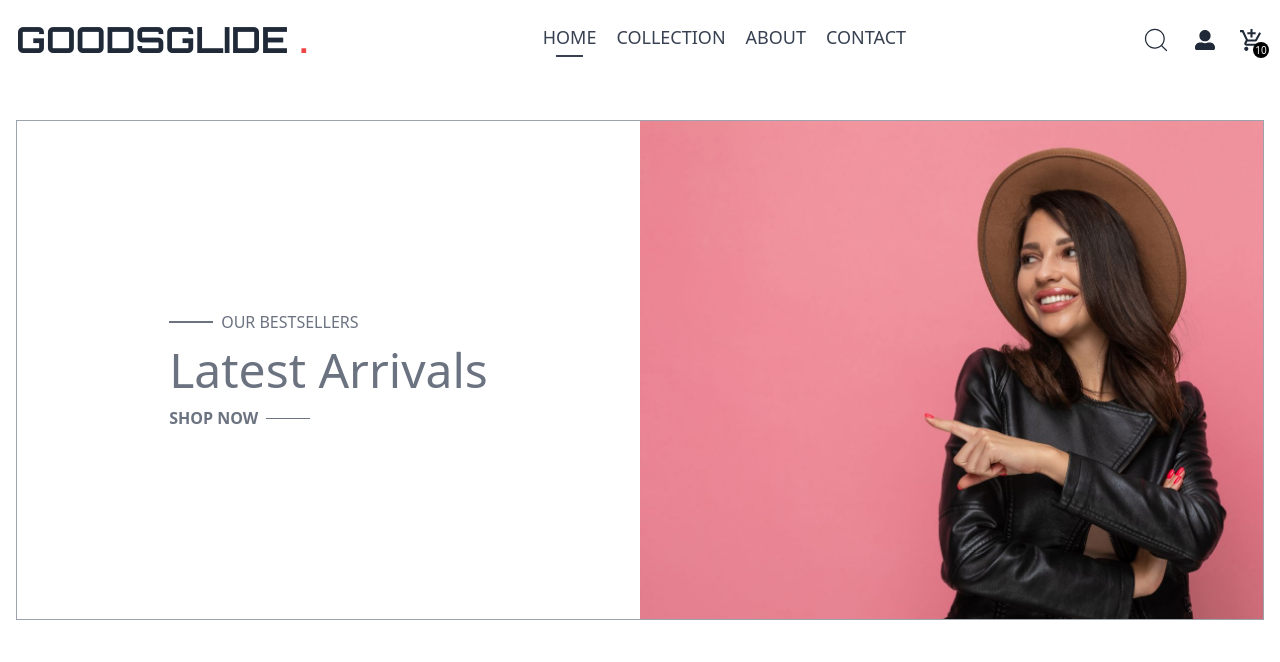
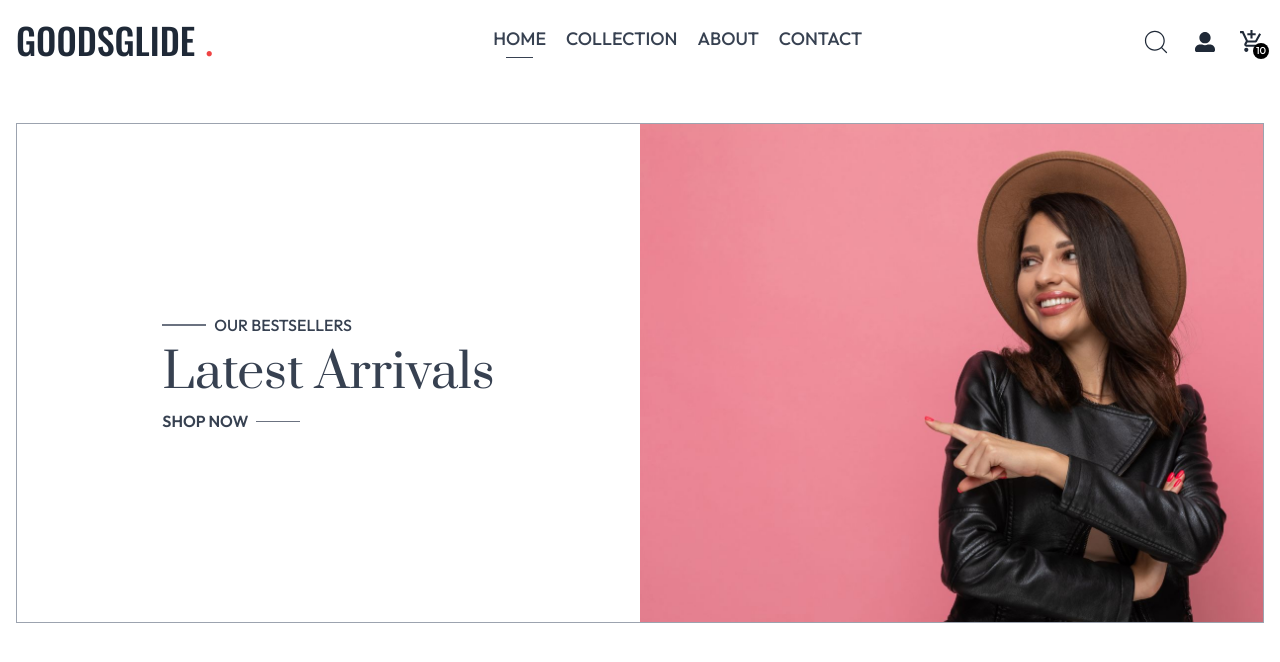
Before and after one commit to alaminkazi12/goodsgliede-font-end, a React (Vite) app: page / in a window 1280 px wide. Shown: the top 662 px of the page. Built offline with nearby package versions, Linux system fonts and the light colour scheme.

Commit message:
added font style on hero

```diff
--- a/src/components/Hero.jsx
+++ b/src/components/Hero.jsx
@@ -5,12 +5,12 @@ const Hero = () => {
     <div className="flex flex-col sm:flex-row border border-gray-400 mt-10">
       {/* Hero left side */}
       <div className="w-full sm:w-1/2 flex items-center justify-center py-10 sm:py-0">
-        <div className="text-gray-500">
+        <div className=" text-gray-700">
           <div className="flex items-center gap-2">
             <p className="w-8 md:w-11 h-[2px] bg-gray-500"></p>
             <p className=" font-medium text-sm md:text-base">OUR BESTSELLERS</p>
           </div>
-          <h1 className="text-3xl sm:py-3 lg:text-5xl leading-relaxed">
+          <h1 className="text-3xl sm:py-3 lg:text-5xl leading-relaxed prata">
             Latest Arrivals
           </h1>
           <div className="flex items-center gap-2">
--- a/src/components/Logo.jsx
+++ b/src/components/Logo.jsx
@@ -6,7 +6,7 @@ const Logo = () => {
     <>
       <Link to="/">
         <div className=" cursor-pointer">
-          <p className=" uppercase text-2xl  md:text-3xl lg:text-4xl orbitro font-bold">
+          <p className=" uppercase text-2xl  md:text-3xl lg:text-4xl oswald font-medium">
             GoodsGlide <span className=" text-red-500">.</span>
           </p>
         </div>
--- a/src/index.css
+++ b/src/index.css
@@ -1,11 +1,14 @@
-@import url("https://fonts.googleapis.com/css2?family=Orbitron:wght@400..900&display=swap");
-@import url("https://fonts.googleapis.com/css2?family=Outfit:wght@100..900&family=Prata&display=swap");
+@import url("https://fonts.googleapis.com/css2?family=Oswald:wght@200..700&family=Outfit:wght@100..900&family=Prata&display=swap");
 @tailwind base;
 @tailwind components;
 @tailwind utilities;
 
-.orbitro {
-  font-family: "Orbitron", sans-serif;
+* {
+  font-family: "Outfit", sans-serif;
+}
+
+.oswald {
+  font-family: "Oswald", sans-serif;
   font-optical-sizing: auto;
   font-style: normal;
 }
@@ -16,12 +19,6 @@
   font-style: normal;
 }
 
-.outfit {
-  font-family: "Outfit", sans-serif;
-  font-optical-sizing: auto;
-  font-style: normal;
-}
-
 a.active hr {
   display: block;
 }
```
